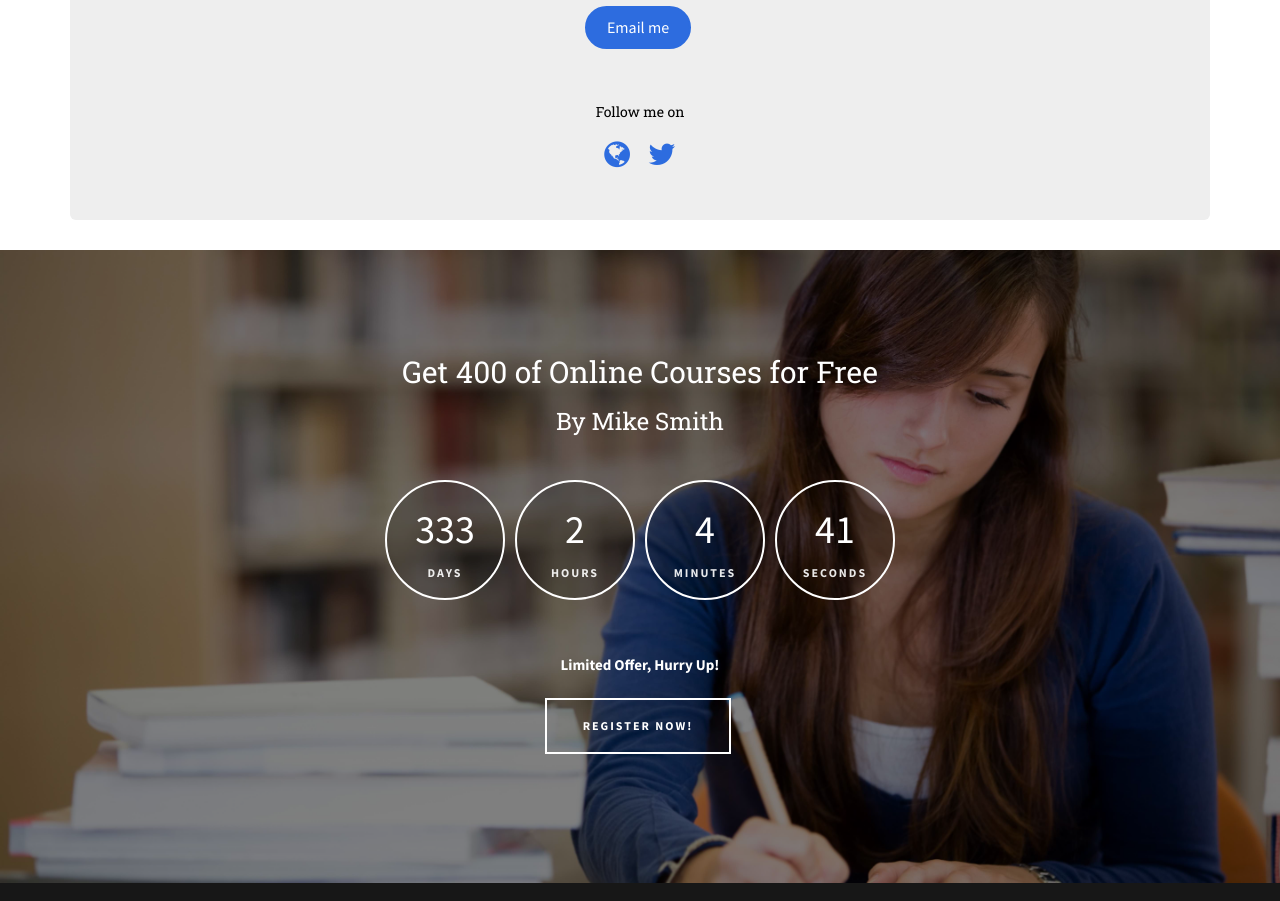
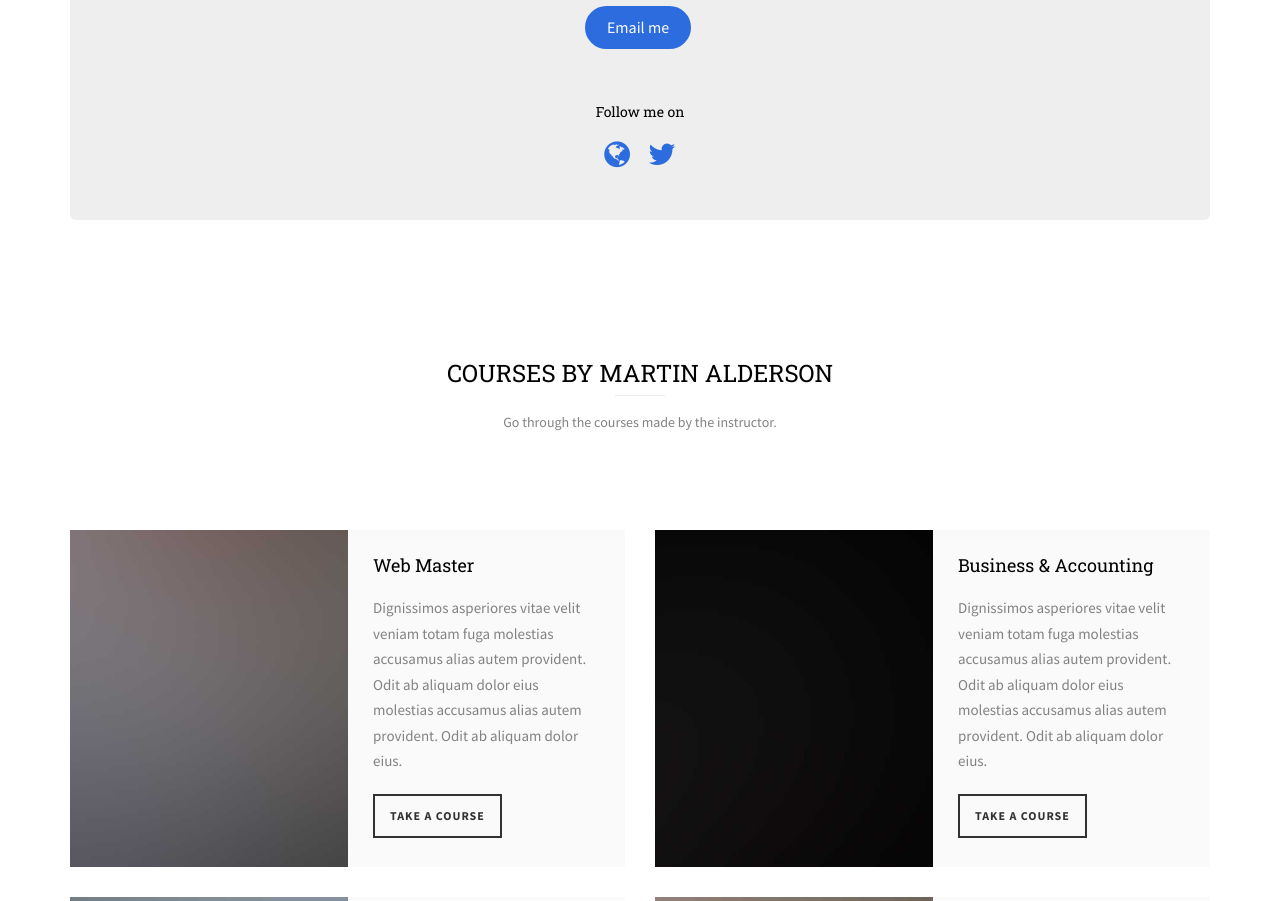
Before and after one commit to vladimirdj/openlearn, a PHP site: page /profile.html in a window 1280 px wide. Shown: the part 585-1486 px from the top of the page. Run offline with PHP 8.4, Linux system fonts and the light colour scheme; some web fonts are replaced; grey boxes are pictures that could not be loaded.

Commit message:
Made some aesthetic changes.

```diff
--- a/admin/admin_dashboard.php
+++ b/admin/admin_dashboard.php
@@ -103,7 +103,7 @@
 							<li><a href="contact.php">Contact</a></li> &nbsp;&nbsp;&nbsp;
 							<li class="btn-cta has-dropdown"><a href="#"><span><!--<i class="icon-head"></i>&nbsp;--><img src="../images/person1.jpg" height="15px" width="15px">&nbsp;&nbsp;Martin Anderson</span></a>
 								<ul class="dropdown">
-									<li><a href="ok.php"><img src="../images/person1.jpg" height="50px" width="50px">&nbsp;&nbsp;Profile</a></li>
+									<li><a href="../profile.php"><img src="../images/person1.jpg" height="50px" width="50px">&nbsp;&nbsp;Profile</a></li>
 									<br />
 									<li><a href="#">Help &amp; Support</a></li>
 									<li><a href="#" data-toggle="modal" data-target="#myModal">Logout</a></li>
@@ -154,7 +154,8 @@
 		   			<div class="row">
 			   			<div class="col-md-8 col-md-offset-2 text-center slider-text">
 			   				<div class="slider-text-inner">
-			   					<h1 class="heading-section">Hi, Martin!</h1>
+								   <h1 class="heading-section">Hi, Martin!</h1>
+								   <span><img src="../images/person1.jpg" class="img-circle img-responsive text-center" style="height: 150px; width: 150px; margin: auto;" alt="Cinque Terre"> </span> <br>
 								   <h2>Let's begin!&nbsp;Please choose from the following options to get started.<br>
 										If you need any help, you can <a href="../contact.php">contact us </a> anytime.
 									</h2>
--- a/profile.html
+++ b/profile.html
@@ -161,7 +161,7 @@
 
             <button class="btn btn-primary"><a href="mailto:contact.sdey@gmail.com" style="color: white;">Email me</a></button><br><br><br>
 
-            <div class="animate-box">
+            <div>
                 <h5>Follow me on</h5>
                 <a href="https://www.sddey.com"><i class="fa fa-globe fa-2x"></i></a>
                 &emsp;<a href="https://twitter.com"><i class="fa fa-twitter fa-2x"></i></a>
@@ -170,6 +170,90 @@
         </div>
         </div>
     </div>
+
+
+    <!--Courses List -->
+        <div id="fh5co-course">
+            <div class="container">
+                <div class="row animate-box">
+                    <div class="col-md-6 col-md-offset-3 text-center fh5co-heading">
+                        <h2>Courses by Martin Alderson</h2>
+                        <p>Go through the courses made by the instructor.</p>
+                    </div>
+                </div>
+                <div class="row">
+                    <div class="col-md-6 animate-box">
+                        <div class="course">
+                            <a href="#" class="course-img" style="background-image: url(images/project-1.jpg);">
+                            </a>
+                            <div class="desc">
+                                <h3><a href="#">Web Master</a></h3>
+                                <p>Dignissimos asperiores vitae velit veniam totam fuga molestias accusamus alias autem provident. Odit ab aliquam dolor eius molestias accusamus alias autem provident. Odit ab aliquam dolor eius.</p>
+                                <span><a href="#" class="btn btn-primary btn-sm btn-course">Take A Course</a></span>
+                            </div>
+                        </div>
+                    </div>
+                    <div class="col-md-6 animate-box">
+                        <div class="course">
+                            <a href="#" class="course-img" style="background-image: url(images/project-2.jpg);">
+                            </a>
+                            <div class="desc">
+                                <h3><a href="#">Business &amp; Accounting</a></h3>
+                                <p>Dignissimos asperiores vitae velit veniam totam fuga molestias accusamus alias autem provident. Odit ab aliquam dolor eius molestias accusamus alias autem provident. Odit ab aliquam dolor eius.</p>
+                                <span><a href="#" class="btn btn-primary btn-sm btn-course">Take A Course</a></span>
+                            </div>
+                        </div>
+                    </div>
+                    <div class="col-md-6 animate-box">
+                        <div class="course">
+                            <a href="#" class="course-img" style="background-image: url(images/project-3.jpg);">
+                            </a>
+                            <div class="desc">
+                                <h3><a href="#">Science &amp; Technology</a></h3>
+                                <p>Dignissimos asperiores vitae velit veniam totam fuga molestias accusamus alias autem provident. Odit ab aliquam dolor eius molestias accusamus alias autem provident. Odit ab aliquam dolor eius.</p>
+                                <span><a href="#" class="btn btn-primary btn-sm btn-course">Take A Course</a></span>
+                            </div>
+                        </div>
+                    </div>
+                    <div class="col-md-6 animate-box">
+                        <div class="course">
+                            <a href="#" class="course-img" style="background-image: url(images/project-4.jpg);">
+                            </a>
+                            <div class="desc">
+                                <h3><a href="#">Health &amp; Psychology</a></h3>
+                                <p>Dignissimos asperiores vitae velit veniam totam fuga molestias accusamus alias autem provident. Odit ab aliquam dolor eius molestias accusamus alias autem provident. Odit ab aliquam dolor eius.</p>
+                                <span><a href="#" class="btn btn-primary btn-sm btn-course">Take A Course</a></span>
+                            </div>
+                        </div>
+                    </div>
+                    <div class="col-md-6 animate-box">
+                        <div class="course">
+                            <a href="#" class="course-img" style="background-image: url(images/project-5.jpg);">
+                            </a>
+                            <div class="desc">
+                                <h3><a href="#">Science &amp; Technology</a></h3>
+                                <p>Dignissimos asperiores vitae velit veniam totam fuga molestias accusamus alias autem provident. Odit ab aliquam dolor eius molestias accusamus alias autem provident. Odit ab aliquam dolor eius.</p>
+                                <span><a href="#" class="btn btn-primary btn-sm btn-course">Take A Course</a></span>
+                            </div>
+                        </div>
+                    </div>
+                    <div class="col-md-6 animate-box">
+                        <div class="course">
+                            <a href="#" class="course-img" style="background-image: url(images/project-6.jpg);">
+                            </a>
+                            <div class="desc">
+                                <h3><a href="#">Health &amp; Psychology</a></h3>
+                                <p>Dignissimos asperiores vitae velit veniam totam fuga molestias accusamus alias autem provident. Odit ab aliquam dolor eius molestias accusamus alias autem provident. Odit ab aliquam dolor eius.</p>
+                                <span><a href="#" class="btn btn-primary btn-sm btn-course">Take A Course</a></span>
+                            </div>
+                        </div>
+                    </div>
+                </div>
+            </div>
+        </div>
+
+
+    <!--Courses List ends -->
 
 
     <div id="fh5co-register" style="background-image: url(images/studying.jpg);">
```
